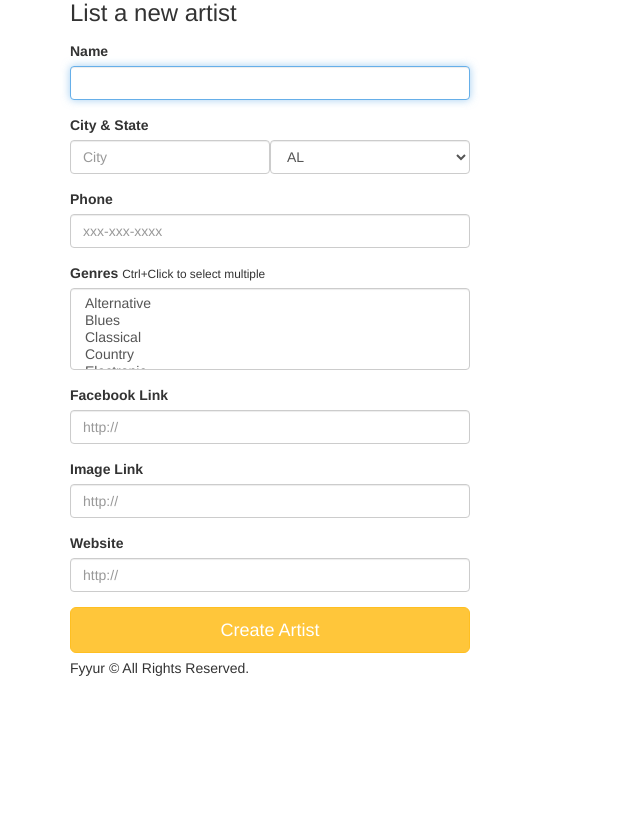
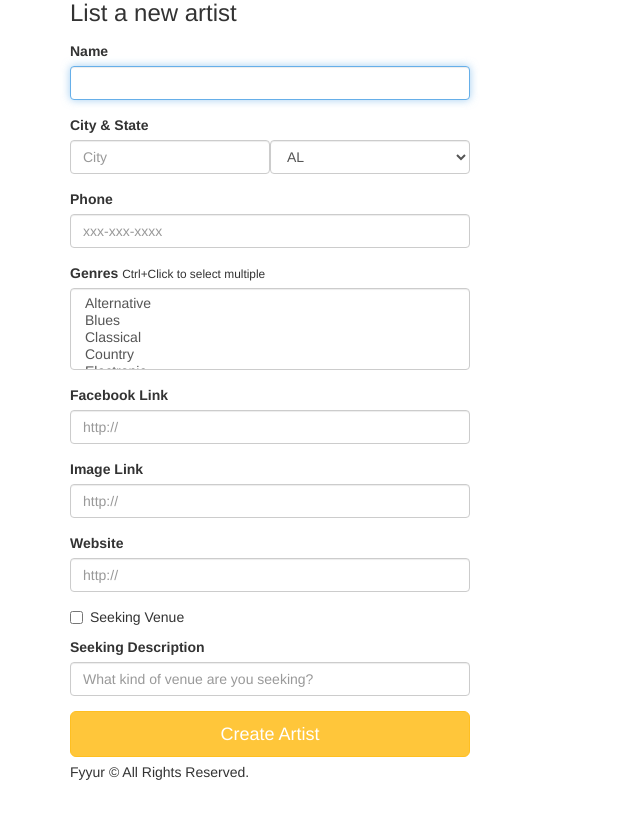
Before and after one commit to MaxBoykoII/fyyur-tdd, a Flask app: page /artists/create in a window 1280 px wide. Shown: the part 95-912 px from the top of the page, without its empty margins (0-640 px from the left). Before the commit the page ends 771 px from the top, so only its background shows below. Run offline with Flask 2, Linux system fonts and the light colour scheme; parts of the project's set-up code (start-up, migrations or seed data) failed here and were passed over; some libraries are stand-ins or nearby versions.

Commit message:
feat: Add seeking_venue and seeking_description fields to artist model

```diff
--- a/project/api/artists/crud.py
+++ b/project/api/artists/crud.py
@@ -26,6 +26,8 @@ def update_artist(artist, form):
     artist.image_link = form.get("image_link")
     artist.facebook_link = form.get("facebook_link")
     artist.website = form.get("website")
+    artist.seeking_venue = True if form.get("seeking_venue") == "y" else False
+    artist.seeking_description = form.get("seeking_description")
 
     db.session.commit()
 
--- a/project/api/artists/models.py
+++ b/project/api/artists/models.py
@@ -18,6 +18,8 @@ class Artist(db.Model):
     image_link = db.Column(db.String)
     facebook_link = db.Column(db.String)
     website = db.Column(db.String)
+    seeking_venue = db.Column(db.Boolean)
+    seeking_description = db.Column(db.String(750))
 
     @property
     def genres_list(self):
--- a/project/api/artists/views.py
+++ b/project/api/artists/views.py
@@ -37,8 +37,8 @@ def show_artist(artist_id):
         "phone": artist.phone,
         "website": artist.website,
         "facebook_link": artist.facebook_link,
-        "seeking_venue": True,
-        "seeking_description": "Looking for shows to perform at in the San Francisco Bay Area!",
+        "seeking_venue": artist.seeking_venue,
+        "seeking_description": artist.seeking_description,
         "image_link": artist.image_link,
         "past_shows": past_shows,
         "upcoming_shows": upcoming_shows,
@@ -67,8 +67,8 @@ def edit_artist(artist_id):
         "phone": artist.phone,
         "website": artist.website,
         "facebook_link": artist.facebook_link,
-        "seeking_venue": True,
-        "seeking_description": "Looking for shows to perform at in the San Francisco Bay Area!",
+        "seeking_venue": artist.seeking_venue,
+        "seeking_description": artist.seeking_description,
         "image_link": artist.image_link,
     }
 
@@ -118,6 +118,8 @@ def create_artist_submission():
             image_link=request.form.get("image_link"),
             facebook_link=request.form.get("facebook_link"),
             website=request.form.get("website"),
+            seeking_venue=True if request.form.get("seeking_venue") == "y" else False,
+            seeking_description=request.form.get("seeking_description"),
         )
 
         add_artist(artist)
--- a/project/forms.py
+++ b/project/forms.py
@@ -207,6 +207,8 @@ class ArtistForm(Form):
     )
     facebook_link = StringField("facebook_link", validators=[URL()])
     website = StringField("website", validators=[URL()])
+    seeking_venue = BooleanField("seeking_venue")
+    seeking_description = StringField("seeking_description")
 
 
 # TODO IMPLEMENT NEW ARTIST FORM AND NEW SHOW FORM
--- a/project/templates/forms/new_artist.html
+++ b/project/templates/forms/new_artist.html
@@ -40,6 +40,13 @@
       <label for="webiste">Website</label>
       {{ form.website(class_ = 'form-control', placeholder='http://', autofocus = true) }}
     </div>
+    <div class="form-group checkbox">
+      <label for="seeking_venue">{{ form.seeking_venue(autofocus = true) }} Seeking Venue</label>
+    </div>
+    <div class="form-group">
+      <label for="seeking_description">Seeking Description</label>
+      {{ form.seeking_description(class_ = 'form-control', placeholder='What kind of venue are you seeking?', autofocus = true )}}
+    </div>
     <input type="submit" value="Create Artist" class="btn btn-primary btn-lg btn-block">
   </form>
 </div>
```
Also changed, not shown: project/templates/forms/edit_artist.html (+7 -0 lines), project/tests/conftest.py (+8 -0 lines), project/tests/functional/test_artists.py (+15 -11 lines).
